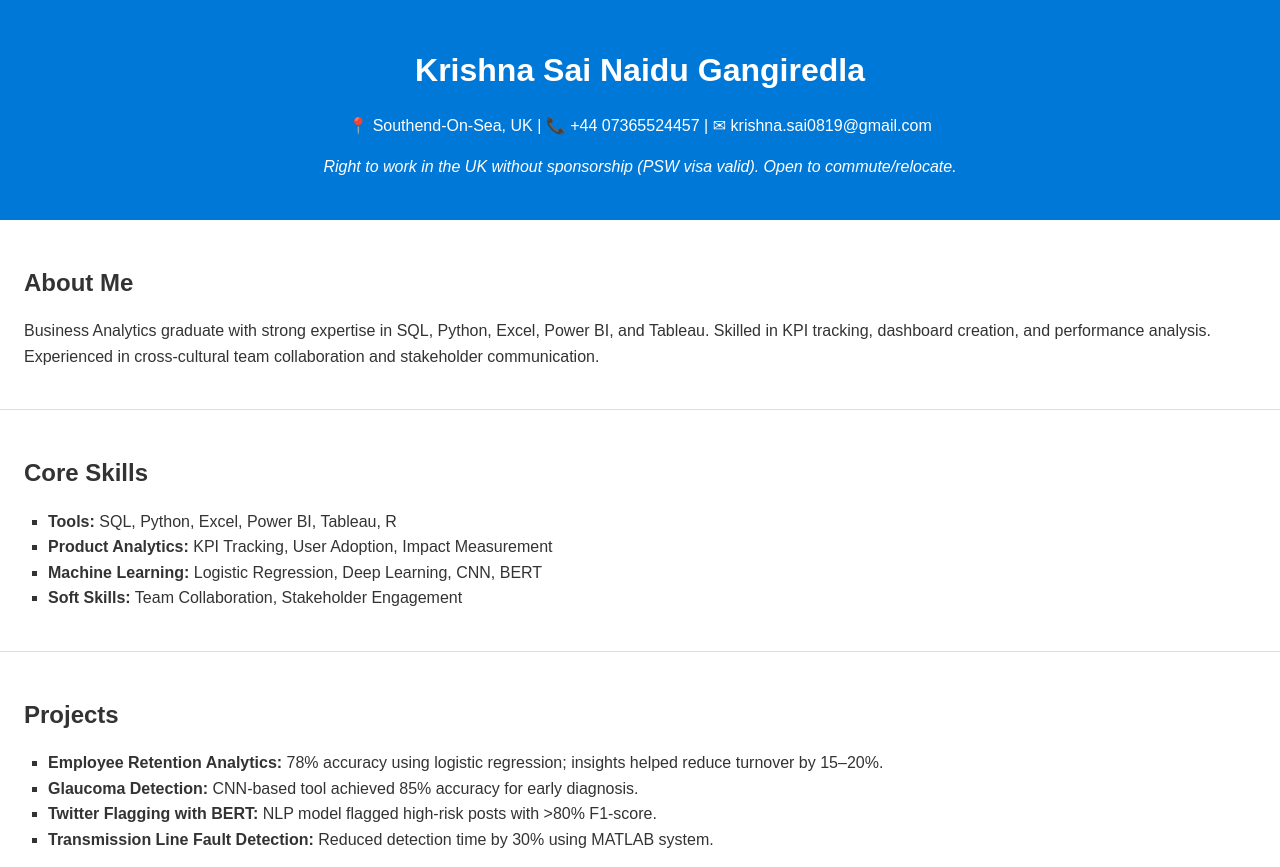
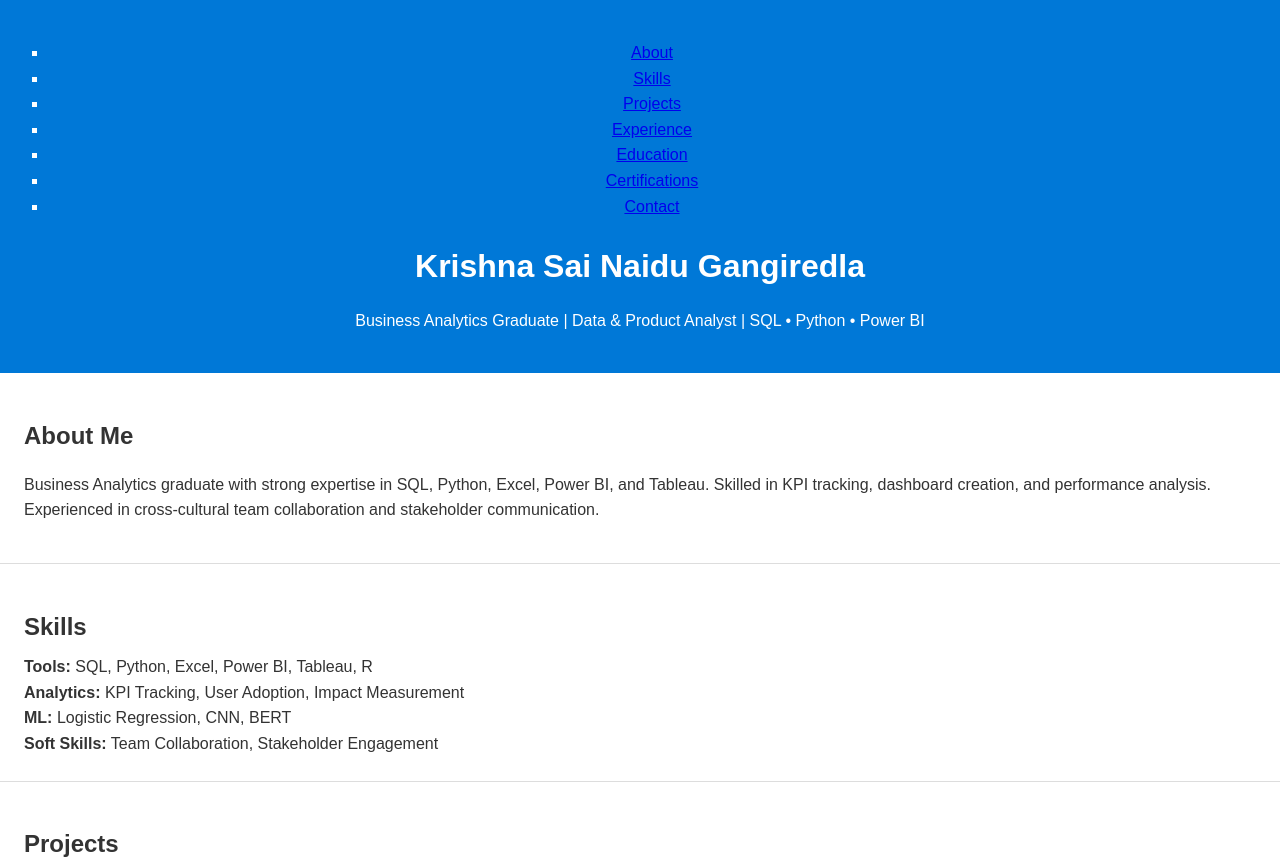
Before and after one commit to krishna1219/krishnasaigangiredla.github.io, a plain HTML site: page index.html in a window 1280 px wide. Shown: the top 867 px of the page. Drawn offline with Linux system fonts and the light colour scheme.

Commit message:
Update index.html

```diff
--- a/index.html
+++ b/index.html
@@ -4,31 +4,43 @@
   <meta charset="UTF-8" />
   <meta name="viewport" content="width=device-width, initial-scale=1.0"/>
   <title>Krishna Sai Naidu Gangiredla - Portfolio</title>
-  <link rel="stylesheet" href="style.css"/>
+  <link href="style.css" rel="stylesheet" />
+  <link href="https://fonts.googleapis.com/css2?family=Roboto:wght@400;700&display=swap" rel="stylesheet">
 </head>
 <body>
   <header>
+    <nav>
+      <ul>
+        <li><a href="#about">About</a></li>
+        <li><a href="#skills">Skills</a></li>
+        <li><a href="#projects">Projects</a></li>
+        <li><a href="#experience">Experience</a></li>
+        <li><a href="#education">Education</a></li>
+        <li><a href="#certifications">Certifications</a></li>
+        <li><a href="#contact">Contact</a></li>
+      </ul>
+    </nav>
     <h1>Krishna Sai Naidu Gangiredla</h1>
-    <p>📍 Southend-On-Sea, UK | 📞 +44 07365524457 | ✉ krishna.sai0819@gmail.com</p>
-    <p><em>Right to work in the UK without sponsorship (PSW visa valid). Open to commute/relocate.</em></p>
+    <p>Business Analytics Graduate | Data & Product Analyst | SQL • Python • Power BI</p>
   </header>
 
-  <section>
+  <main>
+    <section id="about">
       <h2>About Me</h2>
       <p>Business Analytics graduate with strong expertise in SQL, Python, Excel, Power BI, and Tableau. Skilled in KPI tracking, dashboard creation, and performance analysis. Experienced in cross-cultural team collaboration and stakeholder communication.</p>
     </section>
 
-  <section>
-    <h2>Core Skills</h2>
-    <ul>
-      <li><strong>Tools:</strong> SQL, Python, Excel, Power BI, Tableau, R</li>
-      <li><strong>Product Analytics:</strong> KPI Tracking, User Adoption, Impact Measurement</li>
-      <li><strong>Machine Learning:</strong> Logistic Regression, Deep Learning, CNN, BERT</li>
-      <li><strong>Soft Skills:</strong> Team Collaboration, Stakeholder Engagement</li>
-    </ul>
+    <section id="skills">
+      <h2>Skills</h2>
+      <div class="grid">
+        <div><strong>Tools:</strong> SQL, Python, Excel, Power BI, Tableau, R</div>
+        <div><strong>Analytics:</strong> KPI Tracking, User Adoption, Impact Measurement</div>
+        <div><strong>ML:</strong> Logistic Regression, CNN, BERT</div>
+        <div><strong>Soft Skills:</strong> Team Collaboration, Stakeholder Engagement</div>
+      </div>
     </section>
 
-  <section>
+    <section id="projects">
       <h2>Projects</h2>
       <ul>
         <li><strong>Employee Retention Analytics:</strong> 78% accuracy using logistic regression; insights helped reduce turnover by 15–20%.</li>
@@ -38,16 +50,15 @@
       </ul>
     </section>
 
-  <section>
+    <section id="experience">
       <h2>Experience</h2>
       <p><strong>Digitral Pvt. Ltd. – Technical Support Engineer (2023–2024)</strong><br>
       Developed dashboards, diagnosed SQL errors, and collaborated on product deployments. Improved adoption and reduced downtime.</p>
-
       <p><strong>Siemens – Trainee Intern (2020–2021)</strong><br>
       Worked on PLC & SCADA automation and motor fault analysis. Supported switchgear testing ensuring compliance.</p>
     </section>
 
-  <section>
+    <section id="education">
       <h2>Education</h2>
       <ul>
         <li><strong>MSc Business Analytics</strong>, University of Essex, UK (2024–2025)</li>
@@ -56,20 +67,26 @@
       </ul>
     </section>
 
-<section>
+    <section id="certifications">
       <h2>Certifications</h2>
       <ul>
-    <li><strong>Machine Learning Foundations</strong> – Coursera (2022)</li>
-    <li><strong>Neural Networks & Deep Learning</strong> – Coursera (2022)</li>
-    <li><strong>Improving Deep Neural Networks</strong> – Coursera (2022)</li>
-    <li><strong>Data Structures</strong> – Coursera (2021)</li>
-    <li><strong>Team Kanban Practitioner</strong> – Innovation Roots (2021)</li>
+        <li>Machine Learning Foundations – Coursera (2022)</li>
+        <li>Neural Networks & Deep Learning – Coursera (2022)</li>
+        <li>Improving Deep Neural Networks – Coursera (2022)</li>
+        <li>Data Structures – Coursera (2021)</li>
+        <li>Team Kanban Practitioner – Innovation Roots (2021)</li>
       </ul>
     </section>
 
+    <section id="contact">
+      <h2>Contact</h2>
+      <p>Email: <a href="mailto:krishna.sai0819@gmail.com">krishna.sai0819@gmail.com</a></p>
+      <p>Phone: +44 07365524457</p>
+    </section>
+  </main>
 
   <footer>
-    <p>© 2025 Krishna Sai Naidu Gangiredla | <a href="mailto:krishna.sai0819@gmail.com">Contact Me</a></p>
+    <p>© 2025 Krishna Sai Naidu Gangiredla</p>
   </footer>
 </body>
 </html>
```
Lines whose indentation alone changed are shown as unchanged.
